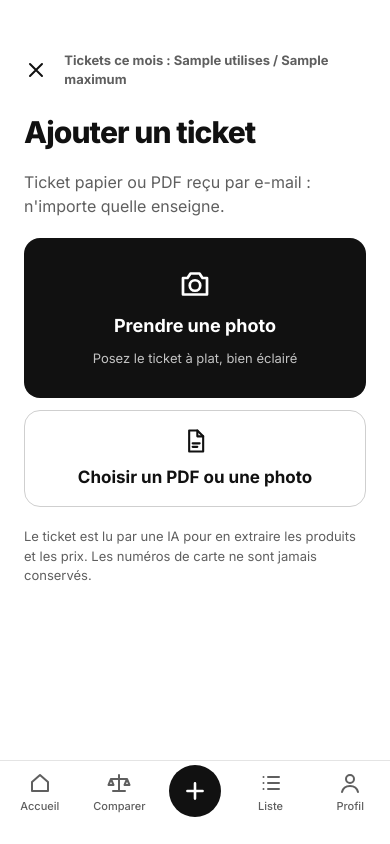
After one commit to eliemsalem/fairbasket, a FastAPI app: template app/templates/ticket_ajout.html in a window 390 px wide. The commit adds this page. Run offline with FastAPI, Linux system fonts and the light colour scheme; the template is opened without the code that fills it: most values are stand-ins (such as "Sample title", 1, 10 or a date in 2020).

Commit message:
Ajout d'un ticket depuis le téléphone, résultat et correction
- Écran « Ajouter un ticket » : photo (appareil photo) ou PDF/photo existante,
  écran de lecture, envoi automatique
- Photo réduite dans le navigateur avant l'envoi (12-18 Mo -> ~1 Mo),
  limite serveur 30 Mo, copie compressée stockée (~0,7 Mo)
- Page du ticket : total vérifié ou écart, correction des lignes et ligne manquante
  pré-remplie avec l'écart, suppression (original compris)
- Accueil : dépenses du mois, liste des tickets, tickets à vérifier
- Après la présentation, on arrive sur l'ajout du premier ticket
- Message propre à l'inscription sur la page « Vérifiez vos e-mails »
- Un ticket d'un autre utilisateur renvoie 404 ; 28 tests

Co-Authored-By: Claude Opus 5.5 <noreply@anthropic.com>

```diff
--- a/app/main.py
+++ b/app/main.py
@@ -4,16 +4,19 @@ import re
 from contextlib import asynccontextmanager
 from typing import Optional
 
-from fastapi import Depends, FastAPI, Form, HTTPException, Request
+import mimetypes
+from decimal import Decimal
+
+from fastapi import Depends, FastAPI, File, Form, HTTPException, Request, UploadFile
 from fastapi.responses import HTMLResponse, RedirectResponse
 from fastapi.staticfiles import StaticFiles
 from fastapi.templating import Jinja2Templates
 from sqlalchemy import select
 from sqlalchemy.orm import Session
 
-from . import auth, config
+from . import auth, config, tickets
 from .db import get_db, init_db
-from .models import User, now
+from .models import Receipt, User, now
 
 APP_DIR = config.ROOT / "app"
 
@@ -27,6 +30,17 @@ async def lifespan(_app):
 app = FastAPI(title="FairBasket", lifespan=lifespan)
 app.mount("/static", StaticFiles(directory=APP_DIR / "static"), name="static")
 templates = Jinja2Templates(directory=APP_DIR / "templates")
+
+COULEURS = {"Carrefour": "#1F5FBF", "Monoprix": "#C2410C", "Naturalia": "#15803D", "Biocoop": "#A16207",
+            "Auchan": "#BE185D", "Aldi": "#1E3A8A", "Lidl": "#0050AA"}
+
+
+def _euros(v) -> str:
+    return "—" if v is None else f"{v:,.2f}".replace(",", "\u202f").replace(".", ",") + "\u00a0€"
+
+
+templates.env.filters["euros"] = _euros
+templates.env.filters["couleur"] = lambda enseigne: COULEURS.get(enseigne or "", "#9A9A9A")
 
 EMAIL_RE = re.compile(r"^[^@\s]+@[^@\s]+\.[^@\s]+$")
 
@@ -97,15 +111,15 @@ def inscription(
         db.commit()
     if user.statut != "actif":
         return page(request, "attente.html", user=user)
-    return _envoyer_lien(request, db, user)
+    return _envoyer_lien(request, db, user, inscription=True)
 
 
-def _envoyer_lien(request: Request, db: Session, user: User):
+def _envoyer_lien(request: Request, db: Session, user: User, inscription: bool = False):
     link = auth.create_login_link(db, user)
     if link:
         auth.send_login_email(user, link)
-    # meme page dans tous les cas : on ne revele pas si un compte existe
-    return page(request, "lien_envoye.html", email=user.email)
+    # a la connexion, meme page dans tous les cas : on ne revele pas si un compte existe
+    return page(request, "lien_envoye.html", email=user.email, inscription=inscription)
 
 
 # --- Connexion --------------------------------------------------------------
@@ -164,12 +178,90 @@ def presentation(request: Request, etape: int = 1, user: User = Depends(require_
 def presentation_fin(user: User = Depends(require_user), db: Session = Depends(get_db)):
     user.onboarded = True
     db.commit()
-    return RedirectResponse("/accueil", status_code=303)
+    return RedirectResponse("/tickets/ajouter", status_code=303)
 
 
 @app.get("/accueil", response_class=HTMLResponse)
-def accueil(request: Request, user: User = Depends(require_user)):
-    return page(request, "accueil.html", user=user, admin=auth.is_admin(user))
+def accueil(request: Request, user: User = Depends(require_user), db: Session = Depends(get_db)):
+    recents = db.scalars(select(Receipt).where(Receipt.user_id == user.id)
+                         .order_by(Receipt.achete_le.desc(), Receipt.id.desc()).limit(20)).all()
+    debut_mois = now().replace(day=1).date()
+    ce_mois = [r for r in recents if r.achete_le and r.achete_le.date() >= debut_mois]
+    return page(request, "accueil.html", user=user, admin=auth.is_admin(user), recents=recents,
+                total_mois=sum((r.total or Decimal(0) for r in ce_mois), Decimal(0)), nb_mois=len(ce_mois),
+                a_corriger=sum(r.statut == "ecart" for r in recents))
+
+
+# --- Tickets ----------------------------------------------------------------
+
+TAILLE_MAX = 30 * 1024 * 1024
+
+
+def _ticket_de(db: Session, user: User, receipt_id: int) -> Receipt:
+    r = db.get(Receipt, receipt_id)
+    if r is None or r.user_id != user.id:
+        # un utilisateur ne voit jamais le ticket d'un autre (404, pas 403 : on ne revele rien)
+        raise HTTPException(status_code=404)
+    return r
+
+
+@app.get("/tickets/ajouter", response_class=HTMLResponse)
+def ticket_ajout(request: Request, user: User = Depends(require_user), db: Session = Depends(get_db)):
+    return page(request, "ticket_ajout.html", utilises=tickets.tickets_ce_mois(db, user),
+                maximum=config.MAX_TICKETS_PAR_MOIS)
+
+
+@app.post("/tickets")
+def ticket_envoi(request: Request, fichier: UploadFile = File(...), user: User = Depends(require_user),
+                 db: Session = Depends(get_db)):
+    data = fichier.file.read(TAILLE_MAX + 1)
+    media_type = fichier.content_type
+    if not media_type or media_type == "application/octet-stream":
+        media_type = mimetypes.guess_type(fichier.filename or "")[0] or ""
+    erreur = None
+    if not data:
+        erreur = "Le fichier est vide."
+    elif len(data) > TAILLE_MAX:
+        erreur = "Fichier trop lourd (30 Mo maximum)."
+    else:
+        try:
+            res = tickets.enregistrer_ticket(db, user, data, fichier.filename or "ticket", media_type)
+            suffixe = "?doublon=1" if res.doublon else ""
+            return RedirectResponse(f"/tickets/{res.receipt.id}{suffixe}", status_code=303)
+        except tickets.TicketRefuse as e:
+            erreur = str(e)
+    return page(request, "ticket_ajout.html", status_code=400, erreur=erreur,
+                utilises=tickets.tickets_ce_mois(db, user), maximum=config.MAX_TICKETS_PAR_MOIS)
+
+
+@app.get("/tickets/{receipt_id}", response_class=HTMLResponse)
+def ticket_detail(request: Request, receipt_id: int, doublon: int = 0, user: User = Depends(require_user),
+                  db: Session = Depends(get_db)):
+    r = _ticket_de(db, user, receipt_id)
+    ecart = (r.total - (r.somme_articles - r.remises_globales)) if r.total is not None else None
+    return page(request, "ticket.html", r=r, doublon=bool(doublon), ecart=ecart)
+
+
+@app.post("/tickets/{receipt_id}/corriger")
+async def ticket_corriger(request: Request, receipt_id: int, user: User = Depends(require_user),
+                          db: Session = Depends(get_db)):
+    r = _ticket_de(db, user, receipt_id)
+    form = await request.form()
+    lignes = {it.id: (str(form.get(f"libelle_{it.id}", "")).strip(), tickets.montant_saisi(str(form.get(f"montant_{it.id}", ""))))
+              for it in r.items}
+    nouvelle = (str(form.get("libelle_new", "")).strip(), tickets.montant_saisi(str(form.get("montant_new", ""))))
+    tickets.corriger_ticket(db, user, r, lignes, nouvelle)
+    return RedirectResponse(f"/tickets/{r.id}", status_code=303)
+
+
+@app.post("/tickets/{receipt_id}/supprimer")
+def ticket_supprimer(receipt_id: int, user: User = Depends(require_user), db: Session = Depends(get_db)):
+    r = _ticket_de(db, user, receipt_id)
+    if r.fichier_chemin:
+        (config.UPLOAD_DIR / r.fichier_chemin).unlink(missing_ok=True)
+    db.delete(r)
+    db.commit()
+    return RedirectResponse("/accueil", status_code=303)
 
 
 # --- Administration : liste d'attente --------------------------------------
--- a/app/static/style.css
+++ b/app/static/style.css
@@ -45,3 +45,22 @@ nav.tabs a.add{width:52px;height:52px;min-width:0;border-radius:26px;background:
 table{width:100%;border-collapse:collapse;font-size:14px}
 th,td{text-align:left;padding:8px 6px;border-bottom:1px solid var(--line);vertical-align:middle}
 th{font-size:12px;color:var(--muted);font-weight:600}
+.mono{font-family:var(--mono)}
+.dot{width:12px;height:12px;border-radius:6px;flex:none;display:inline-block}
+.rows{display:flex;flex-direction:column;border-top:1px solid var(--line)}
+.row{display:flex;align-items:center;gap:12px;padding:11px 0;border-bottom:1px solid var(--line);color:var(--fg);text-decoration:none;font-size:15px}
+.grow{flex-grow:1;min-width:0}
+.check{display:flex;gap:10px;align-items:center;background:var(--soft);border-radius:10px;padding:12px 14px;font-size:14px;line-height:1.4}
+.big-choice{border-radius:16px;border:1px solid var(--field);display:flex;flex-direction:column;align-items:center;justify-content:center;gap:10px;min-height:96px;padding:16px;cursor:pointer;text-align:center}
+.big-choice.primary{background:var(--fg);color:var(--on-fg);border:0;min-height:160px}
+.big-choice:focus-within{outline:2px solid var(--fg);outline-offset:3px}
+.visually-hidden{position:absolute!important;width:1px;height:1px;overflow:hidden;clip:rect(0 0 0 0);white-space:nowrap}
+.edit-row{display:flex;gap:8px}
+.edit-row input{height:44px;border:1px solid var(--field);border-radius:8px;padding:0 10px;font:inherit;font-size:15px;background:var(--bg);color:var(--fg);min-width:0}
+.edit-row input:first-of-type{flex-grow:1}
+.edit-row input.mono{width:96px;flex:none}
+.edit-row.flagged input{border:2px solid var(--danger)}
+.spinner{width:40px;height:40px;border-radius:20px;border:4px solid var(--line);border-top-color:var(--fg);animation:tourne 1s linear infinite}
+@keyframes tourne{to{transform:rotate(360deg)}}
+@media (prefers-reduced-motion:reduce){.spinner{animation:none}}
+[hidden]{display:none!important}
--- /dev/null
+++ b/app/templates/_nav.html
@@ -0,0 +1,7 @@
+<nav class="tabs" aria-label="Navigation principale">
+  <a href="/accueil" {% if actif == 'accueil' %}aria-current="page"{% endif %}><svg width="24" height="24" viewBox="0 0 24 24" fill="none" stroke="currentColor" stroke-width="2" stroke-linejoin="round" aria-hidden="true"><path d="M4 11l8-7 8 7v9H4z"/></svg>Accueil</a>
+  <a href="#" {% if actif == 'comparer' %}aria-current="page"{% endif %}><svg width="24" height="24" viewBox="0 0 24 24" fill="none" stroke="currentColor" stroke-width="2" stroke-linecap="round" stroke-linejoin="round" aria-hidden="true"><path d="M12 4v16M6 20h12M4 8h16M4 8l-2.5 6h5zM20 8l-2.5 6h5z"/></svg>Comparer</a>
+  <a href="/tickets/ajouter" class="add" aria-label="Ajouter un ticket"><svg width="26" height="26" viewBox="0 0 24 24" fill="none" stroke="currentColor" stroke-width="2.4" stroke-linecap="round" aria-hidden="true"><path d="M12 5v14M5 12h14"/></svg></a>
+  <a href="#" {% if actif == 'liste' %}aria-current="page"{% endif %}><svg width="24" height="24" viewBox="0 0 24 24" fill="none" stroke="currentColor" stroke-width="2" stroke-linecap="round" aria-hidden="true"><path d="M9 6h11M9 12h11M9 18h11M4.5 6h.01M4.5 12h.01M4.5 18h.01"/></svg>Liste</a>
+  <a href="#" {% if actif == 'profil' %}aria-current="page"{% endif %}><svg width="24" height="24" viewBox="0 0 24 24" fill="none" stroke="currentColor" stroke-width="2" stroke-linecap="round" aria-hidden="true"><circle cx="12" cy="8" r="4"/><path d="M4 21c1-4 4-6 8-6s7 2 8 6"/></svg>Profil</a>
+</nav>
--- a/app/templates/lien_envoye.html
+++ b/app/templates/lien_envoye.html
@@ -4,7 +4,11 @@
 <main class="screen">
   <div class="icon-circle"><svg width="30" height="30" viewBox="0 0 24 24" fill="none" stroke="currentColor" stroke-width="1.8" stroke-linecap="round" stroke-linejoin="round" aria-hidden="true"><rect x="3" y="5" width="18" height="14" rx="2"/><path d="M3 7l9 6 9-6"/></svg></div>
   <h1>Vérifiez vos e-mails</h1>
+  {% if inscription %}
+  <p class="lede">Votre compte est créé. Un lien de connexion vient d'être envoyé à <strong>{{ email }}</strong>. Il est valable 15 minutes et ne sert qu'une fois.</p>
+  {% else %}
   <p class="lede">Si un compte actif existe pour <strong>{{ email }}</strong>, un lien de connexion vient d'y être envoyé. Il est valable 15 minutes et ne sert qu'une fois.</p>
+  {% endif %}
   <div class="push">
     <a class="btn ghost" href="/connexion">Renvoyer un lien</a>
     <p class="small center">Rien reçu ? Regardez dans les spams, ou <a href="/connexion"><strong>changez d'adresse</strong></a>.</p>
--- /dev/null
+++ b/app/templates/ticket_ajout.html
@@ -0,0 +1,76 @@
+{% extends "base.html" %}
+{% block title %}FairBasket — Ajouter un ticket{% endblock %}
+{% block body %}
+<main class="screen with-nav">
+  <div class="topbar">
+    <a href="/accueil" aria-label="Fermer" style="width:44px;height:44px;display:flex;align-items:center"><svg width="24" height="24" viewBox="0 0 24 24" fill="none" stroke="currentColor" stroke-width="2" stroke-linecap="round" aria-hidden="true"><path d="M6 6l12 12M18 6L6 18"/></svg></a>
+    <span class="small"><strong>Tickets ce mois : {{ utilises }} / {{ maximum }}</strong></span>
+  </div>
+  <div id="choix" style="display:flex;flex-direction:column;gap:20px">
+    <h1>Ajouter un ticket</h1>
+    <p class="lede">Ticket papier ou PDF reçu par e-mail : n'importe quelle enseigne.</p>
+    {% if erreur %}<p class="errors" role="alert">{{ erreur }}</p>{% endif %}
+    <form id="envoi" method="post" action="/tickets" enctype="multipart/form-data" style="gap:12px">
+      <label class="big-choice primary">
+        <input type="file" name="fichier" accept="image/*" capture="environment" class="visually-hidden">
+        <svg width="36" height="36" viewBox="0 0 24 24" fill="none" stroke="currentColor" stroke-width="1.8" stroke-linecap="round" stroke-linejoin="round" aria-hidden="true"><path d="M4 8h3l2-3h6l2 3h3v11H4z"/><circle cx="12" cy="13" r="3.5"/></svg>
+        <span style="font-size:18px;font-weight:700">Prendre une photo</span>
+        <span class="small" style="color:inherit;opacity:.75">Posez le ticket à plat, bien éclairé</span>
+      </label>
+      <label class="big-choice">
+        <input type="file" name="fichier" accept="image/*,application/pdf" class="visually-hidden">
+        <svg width="28" height="28" viewBox="0 0 24 24" fill="none" stroke="currentColor" stroke-width="1.8" stroke-linecap="round" stroke-linejoin="round" aria-hidden="true"><path d="M7 3h7l5 5v13H7z"/><path d="M14 3v5h5"/><path d="M10 14h6M10 17h4"/></svg>
+        <span style="font-size:17px;font-weight:700">Choisir un PDF ou une photo</span>
+      </label>
+      <noscript><button class="btn" type="submit">Envoyer</button></noscript>
+    </form>
+    <p class="small">Le ticket est lu par une IA pour en extraire les produits et les prix. Les numéros de carte ne sont jamais conservés.</p>
+  </div>
+  <div id="lecture" hidden style="display:flex;flex-direction:column;gap:16px" aria-live="polite">
+    <h1>Lecture du ticket…</h1>
+    <p class="lede">Quelques secondes : l'IA lit le magasin, la date, chaque article et vérifie le total.</p>
+    <div class="spinner" aria-hidden="true"></div>
+  </div>
+</main>
+{% with actif='' %}{% include "_nav.html" %}{% endwith %}
+<script>
+  // Des qu'un fichier est choisi : ecran de lecture, photo reduite a 2400 px dans le navigateur
+  // (une photo de telephone pese 12 a 18 Mo), puis envoi. Sans JavaScript, le formulaire classique marche.
+  const form = document.getElementById('envoi');
+
+  async function reduire(file) {
+    if (!file.type.startsWith('image/') || file.size < 2 * 1024 * 1024) return file;
+    try {
+      const bmp = await createImageBitmap(file, { imageOrientation: 'from-image' });
+      const k = Math.min(1, 2400 / Math.max(bmp.width, bmp.height));
+      const canvas = document.createElement('canvas');
+      canvas.width = Math.round(bmp.width * k);
+      canvas.height = Math.round(bmp.height * k);
+      canvas.getContext('2d').drawImage(bmp, 0, 0, canvas.width, canvas.height);
+      const blob = await new Promise((ok) => canvas.toBlob(ok, 'image/jpeg', 0.85));
+      return blob ? new File([blob], 'ticket.jpg', { type: 'image/jpeg' }) : file;
+    } catch (e) {
+      return file;  // format que le navigateur ne sait pas lire (HEIC…) : on envoie l'original
+    }
+  }
+
+  form.querySelectorAll('input[type=file]').forEach((input) => {
+    input.addEventListener('change', async () => {
+      if (!input.files.length) return;
+      document.getElementById('choix').hidden = true;
+      document.getElementById('lecture').hidden = false;
+      const donnees = new FormData();
+      donnees.append('fichier', await reduire(input.files[0]));
+      try {
+        const rep = await fetch(form.action, { method: 'POST', body: donnees });
+        if (rep.redirected) { window.location = rep.url; return; }
+        document.open(); document.write(await rep.text()); document.close();  // page avec le message d'erreur
+      } catch (e) {
+        document.getElementById('lecture').hidden = true;
+        document.getElementById('choix').hidden = false;
+        alert("Envoi impossible : vérifiez votre connexion et réessayez.");
+      }
+    });
+  });
+</script>
+{% endblock %}
```
Also changed, not shown: app/lecture.py (+7 -3 lines), app/templates/accueil.html (+22 -10 lines), app/templates/ticket.html (added, +53 -0 lines), app/tickets.py (+57 -14 lines), tests/test_tickets_pages.py (added, +77 -0 lines).
